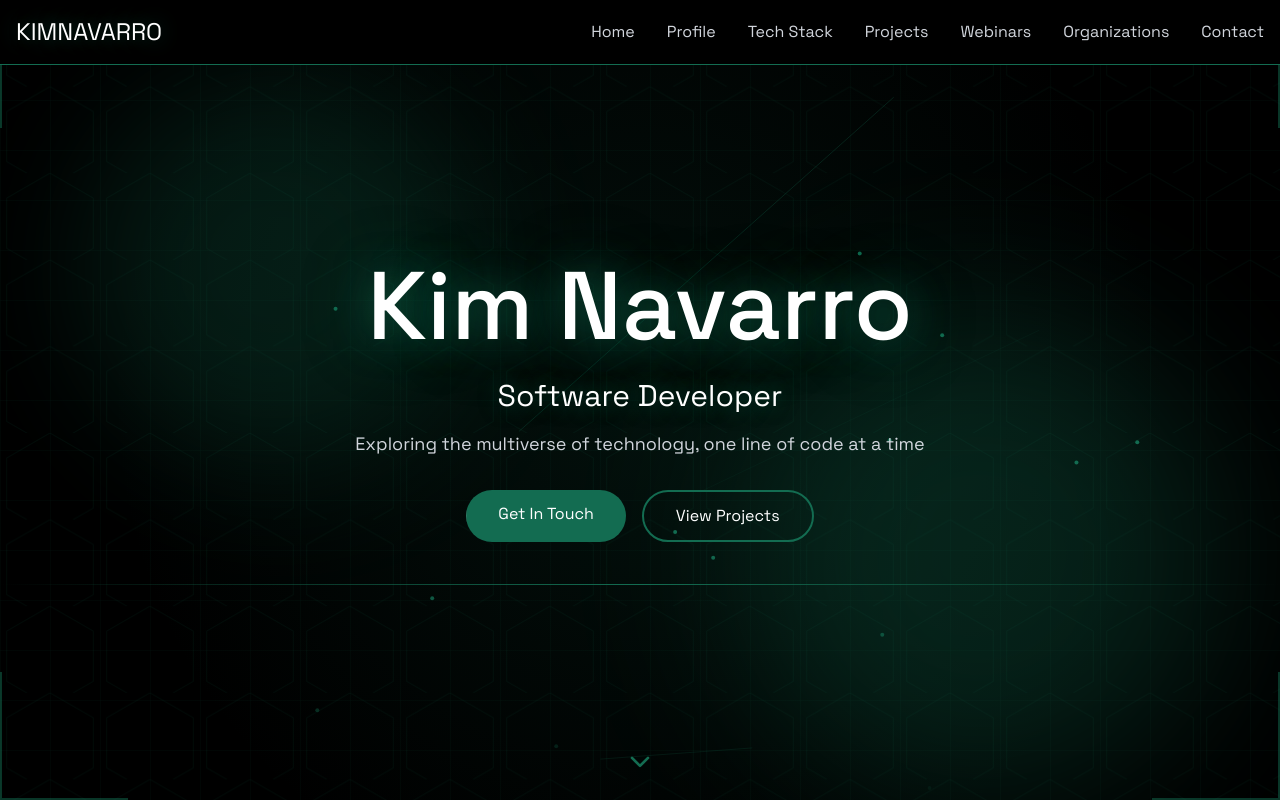
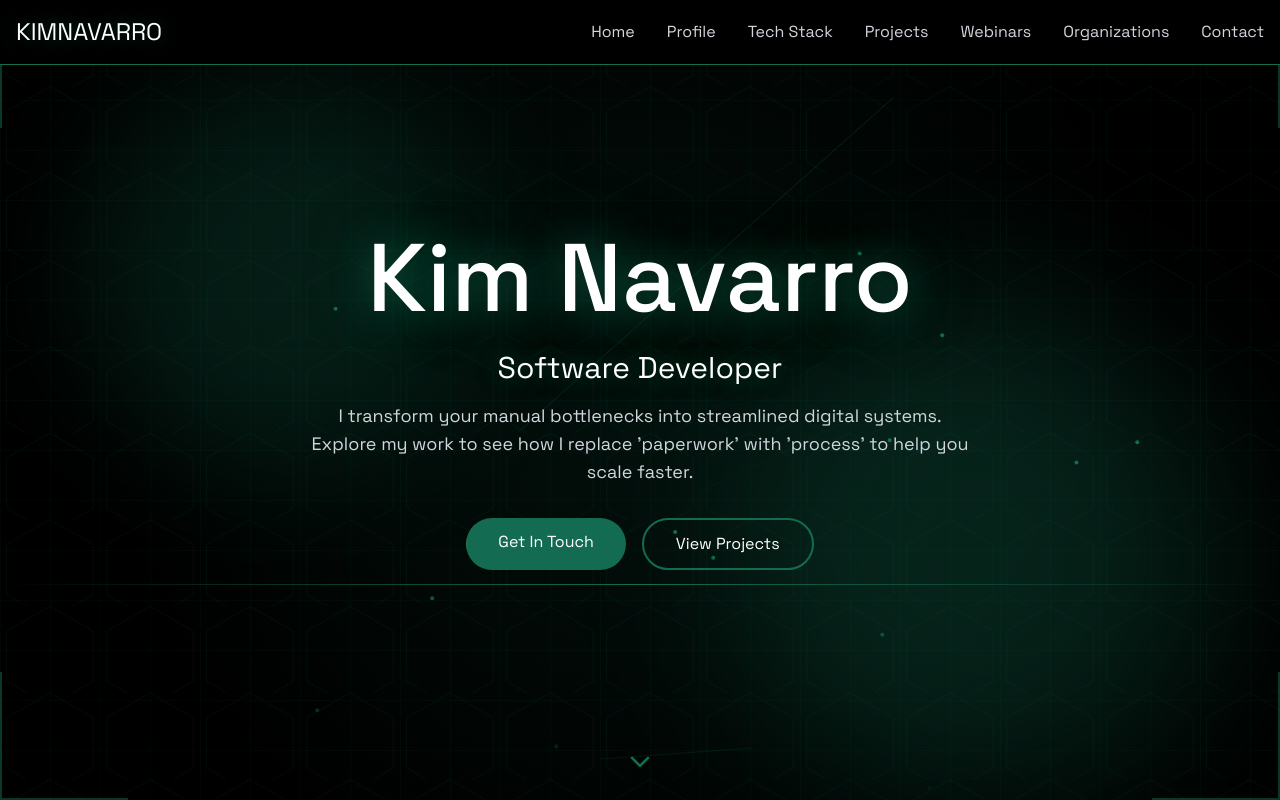
Before and after one commit to supeeerkydst/kim-portfolio, a React (Vite) app: page / in a window 1280 px wide. Shown: the top 800 px of the page. Built offline with nearby package versions, Linux system fonts and the light colour scheme.

Commit message:
-- header pitch update

```diff
--- a/src/app/components/Hero.tsx
+++ b/src/app/components/Hero.tsx
@@ -253,7 +253,7 @@ export default function Hero() {
             animate={{ opacity: 1 }}
             transition={{ delay: 0.5, duration: 0.8 }}
           >
-            Exploring the multiverse of technology, one line of code at a time
+            I transform your manual bottlenecks into streamlined digital systems. Explore my work to see how I replace 'paperwork' with 'process' to help you scale faster.
           </motion.p>
 
           <motion.div
```
